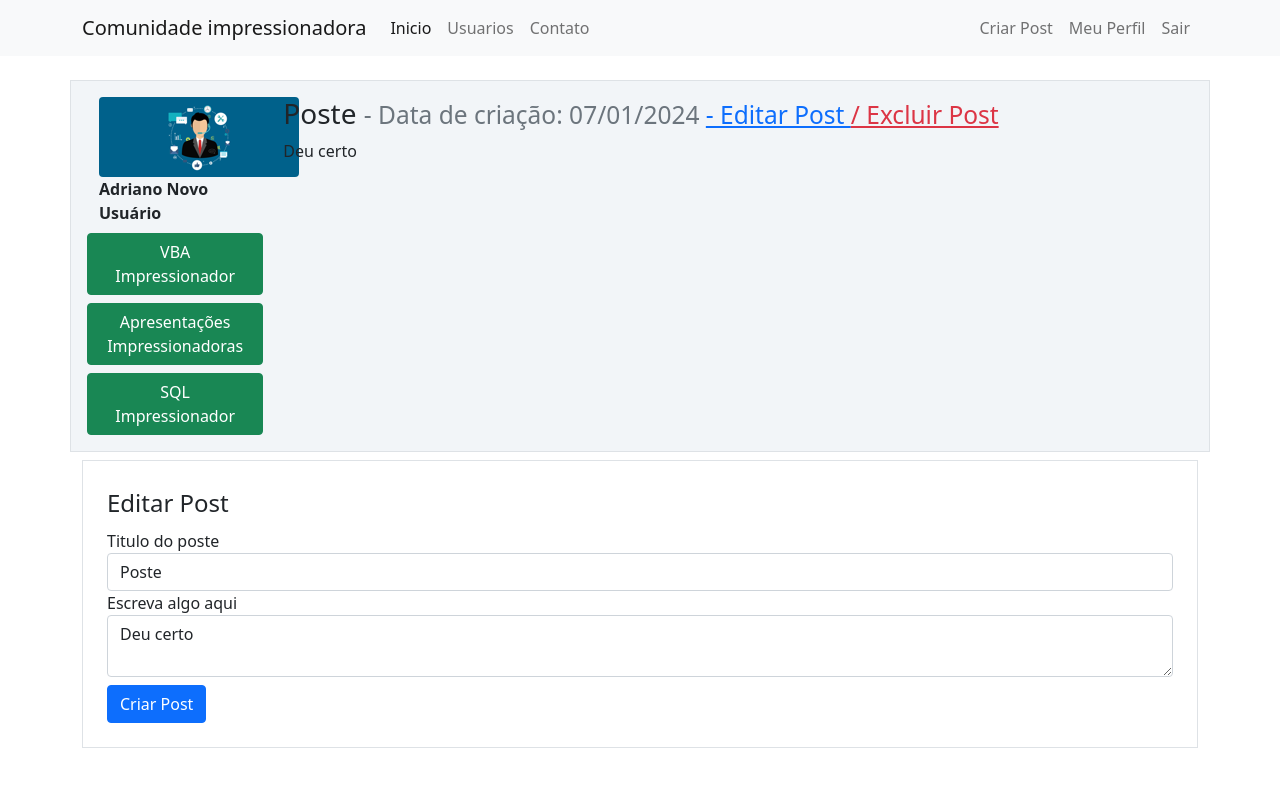
After one commit to AdrianoSAF/MiniRedeSocial, a Flask app: page /post/2 in a window 1280 px wide. The commit adds this page. Shown: the top 787 px of the page. Run offline with Flask 3, Linux system fonts and the light colour scheme; a user stored in the database is signed in; some libraries are stand-ins or nearby versions.

Commit message:
Excluir post

```diff
--- a/comunidadeimpressionadora/forms.py
+++ b/comunidadeimpressionadora/forms.py
@@ -1,6 +1,6 @@
 from flask_wtf import FlaskForm
 from flask_wtf.file import FileField, FileAllowed
-from wtforms import StringField, PasswordField, SubmitField, BooleanField
+from wtforms import StringField, PasswordField, SubmitField, BooleanField, TextAreaField
 from wtforms.validators import DataRequired, Length, Email, EqualTo, ValidationError
 from comunidadeimpressionadora.models import Usuario
 from flask_login import current_user
@@ -45,3 +45,8 @@ class FormEditarPerfil(FlaskForm):
             usuario = Usuario.query.filter_by(email=email.data).first()
             if usuario:
                 raise ValidationError("já existe um usuário com esse e-mail")
+
+class FormCriarPost(FlaskForm):
+    titulo = StringField("Titulo do poste", validators=[DataRequired(), Length(2, 140)])
+    corpo = TextAreaField("Escreva algo aqui", validators=[DataRequired()])
+    botao_submit_post = SubmitField("Criar Post")
--- a/comunidadeimpressionadora/models.py
+++ b/comunidadeimpressionadora/models.py
@@ -19,6 +19,9 @@ class Usuario(database.Model, UserMixin):
                                 #laze = True: passa todas as informações do autor quando você buscar
     cursos = database.Column(database.String, nullable=False, default="Não informado")
 
+    def contar_posts(self):
+        return len(self.posts)
+
 class Post(database.Model):
     id = database.Column(database.Integer, primary_key=True)
     titulo = database.Column(database.String, nullable=False)
--- a/comunidadeimpressionadora/routes.py
+++ b/comunidadeimpressionadora/routes.py
@@ -1,7 +1,7 @@
-from flask import render_template, redirect, url_for, flash, request
+from flask import render_template, redirect, url_for, flash, request, abort
 from comunidadeimpressionadora import app, database, bcrypt
-from comunidadeimpressionadora.forms import FormCriarConta, FormLogin, FormEditarPerfil
-from comunidadeimpressionadora.models import Usuario
+from comunidadeimpressionadora.forms import FormCriarConta, FormLogin, FormEditarPerfil, FormCriarPost
+from comunidadeimpressionadora.models import Usuario, Post
 from flask_login import login_user, logout_user, login_required, current_user
 import secrets
 import os
@@ -10,7 +10,8 @@ from PIL import Image #biblioteca que compacta imagem# pip install pillow
 
 @app.route("/")
 def home():
-    return render_template("home.html")
+    posts = Post.query.order_by(Post.id.desc())
+    return render_template("home.html", posts=posts)
 
 @app.route("/contato")
 def contato():
@@ -66,10 +67,17 @@ def perfil():
     foto_perfil = url_for("static", filename=f"fotos_perfil/{current_user.foto_perfil}")
     return render_template("perfil.html", foto_perfil=foto_perfil)
 
-@app.route("/post/criar")
+@app.route("/post/criar", methods=["GET","POST"])
 @login_required
 def criar_post():
-    return render_template("criarpost.html")
+    form = FormCriarPost()
+    if form.validate_on_submit():
+        post = Post(titulo=form.titulo.data, corpo=form.corpo.data, autor=current_user)
+        database.session.add(post)
+        database.session.commit()
+        flash("Post criado com sucesso", "alert-success")
+        return redirect(url_for("home"))
+    return render_template("criarpost.html", form=form)
 
 def salvar_imagem(imagem):
     #cria o código
@@ -117,3 +125,38 @@ def editar_perfil():#ATENÇÃO: quando um usuário novo que não tem curso atual
         form.username.data = current_user.username
     foto_perfil = url_for("static", filename=f"fotos_perfil/{current_user.foto_perfil}")
     return render_template("editarperfil.html", foto_perfil=foto_perfil, form=form)
+
+@app.route("/post/<post_id>", methods=["GET", "POST"])
+@login_required
+def exibir_post(post_id):
+    post = Post.query.get(post_id)
+
+    if current_user == post.autor:
+        form = FormCriarPost() #uma stancia do form post
+        if request.method == "GET":
+            form.titulo.data = post.titulo
+            form.corpo.data = post.corpo
+        elif form.validate_on_submit():
+            post.titulo = form.titulo.data
+            post.corpo = form.corpo.data
+            database.session.commit()
+            flash("Post atualizado com sucesso", "alert-success")
+            return redirect(url_for("home"))
+    else:
+        form = None #para não exibir nada no html
+    return render_template("post.html", post=post, form=form)
+
+@app.route("/post/<post_id>/excluir", methods=["GET", "POST"])
+@login_required
+def excluir_post(post_id):
+    post = Post.query.get(post_id)
+    if current_user == post.autor:
+        database.session.delete(post)
+        database.session.commit()
+        flash("Post excluido com sucesso", "alert-danger")
+        return redirect(url_for("home"))
+    else:
+        abort(403)
+            #403: Link que não tem autorização
+            #500: Erro no banco de dados
+            #404: Link que não existe
--- a/comunidadeimpressionadora/static/main.css
+++ b/comunidadeimpressionadora/static/main.css
@@ -36,3 +36,7 @@
 .number3{
   font-weight:500;
 }
+
+.meupost{
+  background: #f2f5f8 !important;
+}
--- a/comunidadeimpressionadora/templates/perfil.html
+++ b/comunidadeimpressionadora/templates/perfil.html
@@ -10,7 +10,7 @@
 
                 <div class="image pe-2">
                 <img src="{{foto_perfil}}" class="rounded" width="200" >
-            </div>
+                </div>
 
             <div class="ml-3 w-100">
 
@@ -35,7 +35,7 @@
                 <div class="d-flex flex-column">
 
                     <span class="rating">Posts</span>
-                    <span class="number3">0</span>
+                    <span class="number3">{{ current_user.contar_posts() }}</span>
 
                 </div>
 
--- /dev/null
+++ b/comunidadeimpressionadora/templates/post.html
@@ -0,0 +1,118 @@
+{% extends 'base.html' %}
+
+{% block body %}
+
+    <div class="container mt-3">
+            <div class="row border mt-4 p-3 meupost">
+                <div class="col col-2">
+                    <div class="image pe-2">
+                        <img src="{{ url_for('static', filename='fotos_perfil/{}'.format(post.autor.foto_perfil)) }}" class="rounded" width="200" >
+                        <strong>{{ post.autor.username }}</strong>
+
+                        <div class="row justify-content-center">
+
+
+                                {% for curso in post.autor.cursos.split(";") %}
+                                    <button type="button" class="btn btn-success mt-2">{{ curso }}</button>
+                                {% endfor %}
+
+                        </div>
+                    </div>
+                </div>
+                <div class="col col-9">
+                    <h3>
+                        {{ post.titulo }}
+                        <small class="text-muted" style="font-size: 15;">
+                            - Data de criação: {{ post.data_criacao.strftime('%d/%m/%Y') }}
+                            {% if form %}
+                                <a href="#form_editarpost">
+                                    - Editar Post
+                                </a>
+                                <a href="#" class="text-danger" data-bs-toggle="modal" data-bs-target="#ExcluirPoste" >
+                                    / Excluir Post
+                                </a>
+                            {% endif %}
+                        </small>
+                    </h3>
+                    <p>{{ post.corpo }}</p>
+                </div>
+            </div>
+    </div>
+
+    {% if form %}
+
+        <div class="container">
+            <div class="row">
+                <div class="col">
+                    <form method="POST" action="" id="form_editarpost" class="border p-4 mt-2">
+                        {{ form.csrf_token }}
+                        <Legend>Editar Post</Legend>
+                        <fieldset>
+
+                            <div class="form-goup">
+                                {{ form.titulo.label(class="form-control-label") }}
+
+                                {% if form.titulo.errors %}
+                                    {{ form.titulo(class="form-control is-invalid") }}
+
+                                    <div class="invalid-feedback">
+                                        {%for error in form.titulo.errors %}
+                                            {{ error }}
+                                        {% endfor %}
+                                    </div>
+
+                                {% else %}
+                                    {{ form.titulo(class="form-control") }}
+                                {% endif%}
+
+                            </div>
+                            <div class="form-goup">
+                                {{ form.corpo.label(class="form-control-label") }}
+
+                                {% if form.corpo.errors %}
+                                    {{ form.corpo(class="form-control is-invalid") }}
+
+                                    <div class="invalid-feedback">
+                                        {%for error in form.corpo.errors %}
+                                            {{ error }}
+                                        {% endfor %}
+                                    </div>
+
+                                {% else %}
+                                    {{ form.corpo(class="form-control") }}
+                                {% endif%}
+                            </div>
+                        </fieldset>
+                        {{ form.botao_submit_post(class="btn btn-primary mt-2") }}
+
+                    </form>
+                </div>
+
+            </div>
+        </div>
+
+    {% endif %}
+
+
+    <!-- Modal -->
+    <div class="modal fade" id="ExcluirPoste" tabindex="-1" aria-labelledby="exampleModalLabel" aria-hidden="true">
+        <div class="modal-dialog">
+        <div class="modal-content">
+            <div class="modal-header">
+            <h5 class="modal-title" id="exampleModalLabel">excluir Post</h5>
+            <button type="button" class="btn-close" data-bs-dismiss="modal" aria-label="Close"></button>
+            </div>
+            <div class="modal-body">
+                Você quer excluir o Post?
+            </div>
+            <div class="modal-footer">
+            <button type="button" class="btn btn-secondary" data-bs-dismiss="modal">Cancelar</button>
+            <form method="POST" action="{{ url_for('excluir_post', post_id=post.id) }}">
+                <button type="submit" class="btn btn-danger">Excluir Post</button>
+            </form>
+            </div>
+        </div>
+        </div>
+    </div>
+
+{% endblock %}
--- a/comunidadeimpressionadora/templates/usuarios.html
+++ b/comunidadeimpressionadora/templates/usuarios.html
@@ -40,7 +40,7 @@
                         <div class="d-flex flex-column">
 
                             <span class="rating">Posts</span>
-                            <span class="number3">0</span>
+                            <span class="number3">{{ usuario.contar_posts() }}</span>
 
                         </div>
 
--- a/main.py
+++ b/main.py
@@ -2,3 +2,7 @@ from comunidadeimpressionadora import app
 
 if __name__ == '__main__':
     app.run(debug=True)
+
+#Referencia do site corey shafer flask website
+    #é bom  pegar referenfias de site em Flask
+    #refazer o site
--- a/testes.py
+++ b/testes.py
@@ -26,7 +26,7 @@ with app.app_context():
     #                 #all: pega todas as informações da busca
     # print(f"Meus Usuários: {meus_usuarios}")
     # primeiro_usuario = meus_usuarios[0]
-    # print(f"Primeiro usuário: {primeiro_usuario}")
+    # print(f"Primeiro usuário: {primeiro_usuario.posts[0].corpo}")
     # print(Usuario.query.first())
 
     # #informações do usuário
```
Also changed, not shown: comunidadeimpressionadora/templates/criarpost.html (+50 -1 lines), comunidadeimpressionadora/templates/home.html (+30 -2 lines), instance/comunidade.db.
